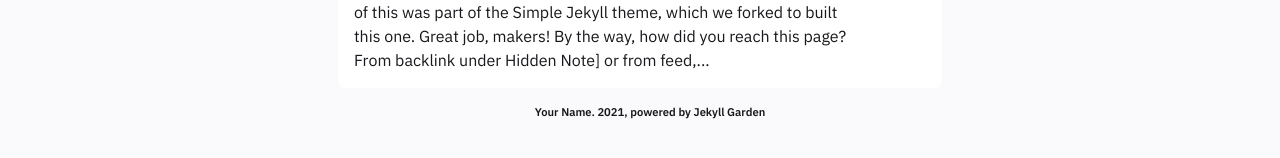
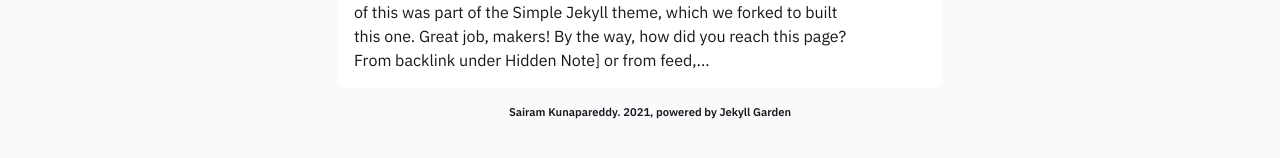
Before and after one commit to SaiRam25K/SaiRam25K.github.io, a Jekyll site: the page built from pages/notes.md, in a window 1280 px wide. Shown: the part 601-759 px from the top of the page. Built offline with Jekyll 4.4.1, drawn with Linux system fonts in a browser that asks for light colours.

Commit message:
Update _config.yml

```diff
--- a/_config.yml
+++ b/_config.yml
@@ -28,10 +28,10 @@ url: "https://jekyll-garden.github.io/" # the base hostname & protocol for your
 # your social media links etc
 #######################################################################
 
-heading: Digital Garden # Change this
+heading: My Website # Change this
 copyright:
   year: 2021
-  msg: Your Name # This is a mandatory attribute for copyright to be displayed ; If deleting this, edit at footer layout.
+  msg: Sairam Kunapareddy # This is a mandatory attribute for copyright to be displayed ; If deleting this, edit at footer layout.
 
 
 #####################################################################
```
